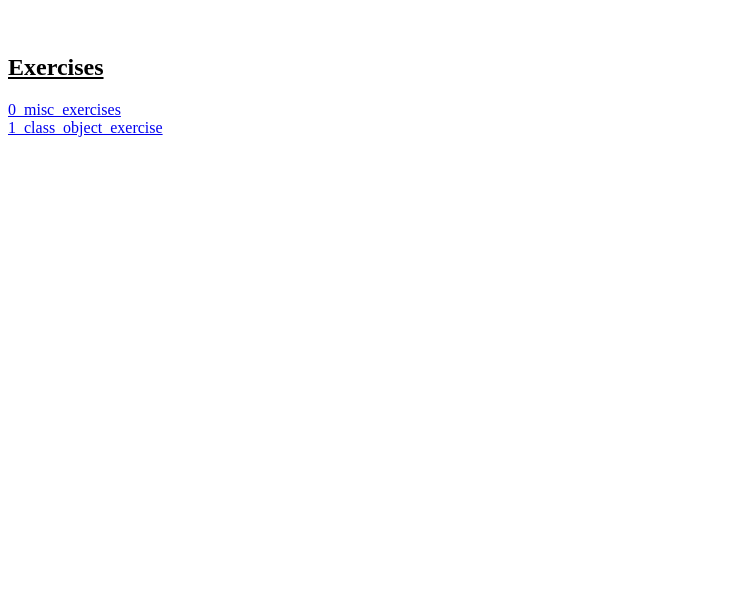
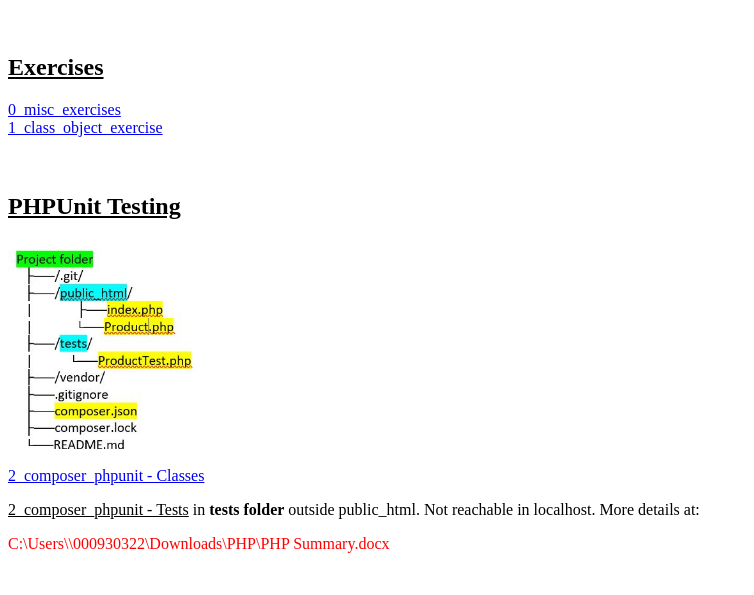
Before and after one commit to armorasha/PHP-Coding-Collection, a PHP site: page / in a window 1280 px wide. Shown: the part 294-889 px from the top of the page, without its empty margins (0-754 px from the left). Before the commit the page ends 431 px from the top, so only its background shows below. Run offline with PHP 8.4, Linux system fonts and the light colour scheme.

Commit message:
phpunit added

```diff
--- a/public_html/index.php
+++ b/public_html/index.php
@@ -14,4 +14,10 @@ echo '<h3 style="color:red"> C:\Users\\000930322\Downloads\PHP\PHP Summary.docx
 <h2><u><b>Exercises</b></u></h2>
 
 <a href="0_misc_exercises">0_misc_exercises</a><br>
-<a href="1_class_object_exercise">1_class_object_exercise</a><br>
+<a href="1_class_object_exercise">1_class_object_exercise</a><br><br><br>
+
+<h2><u><b>PHPUnit Testing</b></u></h2>
+<img src="img/phpunit composer tree 2.jpg" alt="Girl in a jacket" width="200" height="auto"><br>
+<a href="2_composer_phpunit">2_composer_phpunit - Classes</a>
+<p><u>2_composer_phpunit - Tests</u> in <b>tests folder</b> outside public_html. Not reachable in localhost. More details at:</p>
+<p style="color:red"> C:\Users\\000930322\Downloads\PHP\PHP Summary.docx </p><br>
```
Also changed, not shown: public_html/img/phpunit composer tree 2.JPG (added).
